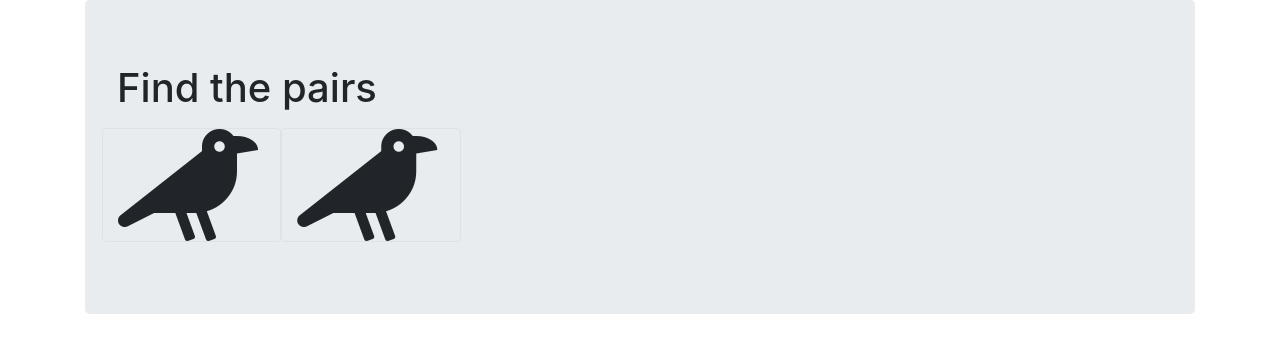
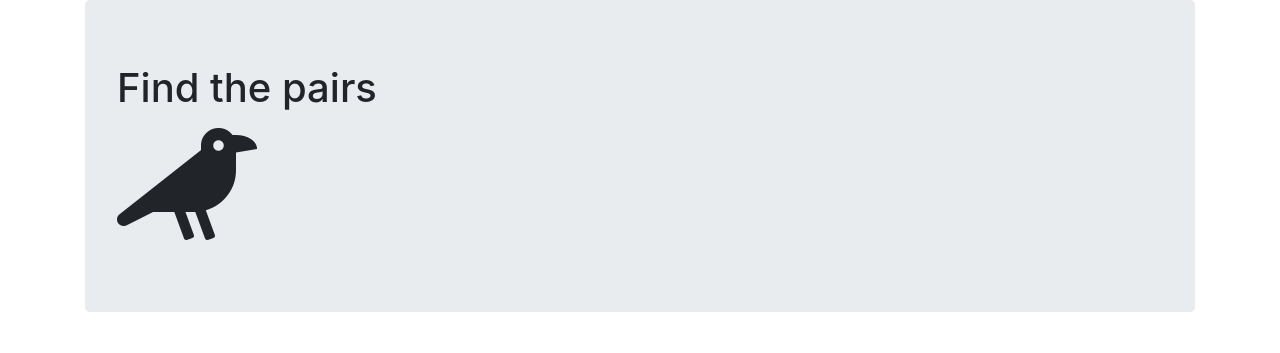
Before and after one commit to MattHowdy/memory-game, a Flask app: template templates/the-game.html in a window 1280 px wide. Shown: the part 126-479 px from the top of the page. Run offline with Flask 2, Linux system fonts and the light colour scheme; the template is opened without the code that fills it: most values are stand-ins (such as "Sample title", 1, 10 or a date in 2020); some libraries are stand-ins or nearby versions.

Commit message:
Refactor templates + add correct attributes

```diff
--- a/templates/layout.html
+++ b/templates/layout.html
@@ -14,9 +14,10 @@
 
     <!-- Optional JavaScript -->
     <!-- jQuery first, then Popper.js, then Bootstrap JS -->
-    <script src="https://code.jquery.com/jquery-3.2.1.slim.min.js" integrity="sha384-KJ3o2DKtIkvYIK3UENzmM7KCkRr/rE9/Qpg6aAZGJwFDMVNA/GpGFF93hXpG5KkN" crossorigin="anonymous" async></script>
-    <script src="https://cdnjs.cloudflare.com/ajax/libs/popper.js/1.12.9/umd/popper.min.js" integrity="sha384-ApNbgh9B+Y1QKtv3Rn7W3mgPxhU9K/ScQsAP7hUibX39j7fakFPskvXusvfa0b4Q" crossorigin="anonymous" async></script>
-    <script src="https://maxcdn.bootstrapcdn.com/bootstrap/4.0.0/js/bootstrap.min.js" integrity="sha384-JZR6Spejh4U02d8jOt6vLEHfe/JQGiRRSQQxSfFWpi1MquVdAyjUar5+76PVCmYl" crossorigin="anonymous" async></script>
+    <script defer src="https://code.jquery.com/jquery-3.2.1.slim.min.js" integrity="sha384-KJ3o2DKtIkvYIK3UENzmM7KCkRr/rE9/Qpg6aAZGJwFDMVNA/GpGFF93hXpG5KkN" crossorigin="anonymous"></script>
+    <script defer src="https://cdnjs.cloudflare.com/ajax/libs/popper.js/1.12.9/umd/popper.min.js" integrity="sha384-ApNbgh9B+Y1QKtv3Rn7W3mgPxhU9K/ScQsAP7hUibX39j7fakFPskvXusvfa0b4Q" crossorigin="anonymous"></script>
+    <script defer src="https://maxcdn.bootstrapcdn.com/bootstrap/4.0.0/js/bootstrap.min.js" integrity="sha384-JZR6Spejh4U02d8jOt6vLEHfe/JQGiRRSQQxSfFWpi1MquVdAyjUar5+76PVCmYl" crossorigin="anonymous"></script>
+    <script defer type="text/javascript" src="static/js/game-memory.js"></script>
 </head>
 <body>
     <div>
--- a/templates/the-game.html
+++ b/templates/the-game.html
@@ -8,13 +8,9 @@
             <h1>Find the pairs</h1>
 
             <div class="row">
-                {% for item in number %}
-                    <div class="cards col-lg-2 col-md-4 col-sm-6 my-2 border rounded">
-                        <i class="fas fa-crow fa-7x"></i>
-{#                        <img src="{{ url_for('static', filename='img/who-is-who.jpg') }}" class="rounded img-thumbnail img-fluid" alt="">#}
-                    </div>
-                    <div class="cards col-lg-2 col-md-4 col-sm-6 my-2 border rounded">
-                        <i class="fas fa-crow fa-7x"></i>
+                {% for card in cards %}
+                    <div class="cards col-lg-2 col-md-4 col-sm-6 my-2 rounded">
+                        <i class="icon fas fa-crow fa-7x"></i>
 {#                        <img src="{{ url_for('static', filename='img/who-is-who.jpg') }}" class="rounded img-thumbnail img-fluid" alt="">#}
                     </div>
                 {% endfor %}
```
